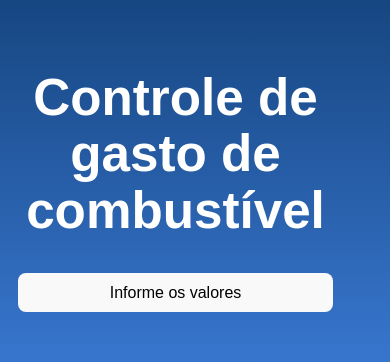
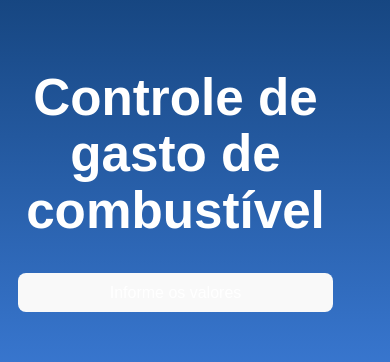
Before and after one commit to MarceloMederi/consumoCombustivelReact, a React (Vite) app in the folder concom/: page / in a window 390 px wide. Shown: the part 248-610 px from the top of the page. Built offline with nearby package versions, Linux system fonts and the light colour scheme.

Commit message:
Update App.css
Melhoria no css e responsividade.

```diff
--- a/concom/src/App.css
+++ b/concom/src/App.css
@@ -11,6 +11,7 @@ body {
 
 main {
   width: 90%;
+  max-width: 600px; /* Limite de largura */
   text-align: center;
 }
 
@@ -30,6 +31,7 @@ input[type="text"]::placeholder {
 
 input[type="text"] {
   width: 50%; /* Reduzindo a largura */
+  max-width: 100%; /* Impede que ultrapasse a tela */
   height: 30px; /* Reduzindo a altura */
   padding: 8px;
   margin: 5px 0;
@@ -72,8 +74,13 @@ button:active {
   transform: scale(0.95);
 }
 
+button:focus {
+  outline: 2px solid #0056b3; /* Destaca o botão quando focado */
+  outline-offset: 4px;
+}
+
 p {
-  font-size: 50px;
+  font-size: calc(18px + 2vw); /* Tamanho da fonte responsiva */
   font-weight: bold;
   text-align: center;
 }
@@ -97,7 +104,7 @@ p {
   button {
     padding: 10px 20px;
     background-color: black; /* Define a cor de fundo como preto */
-    color: black; /* Define a cor do texto como preto */
+    color: white; /* Corrigido o contraste */
     border: none;
     border-radius: 5px;
     cursor: pointer;
```
